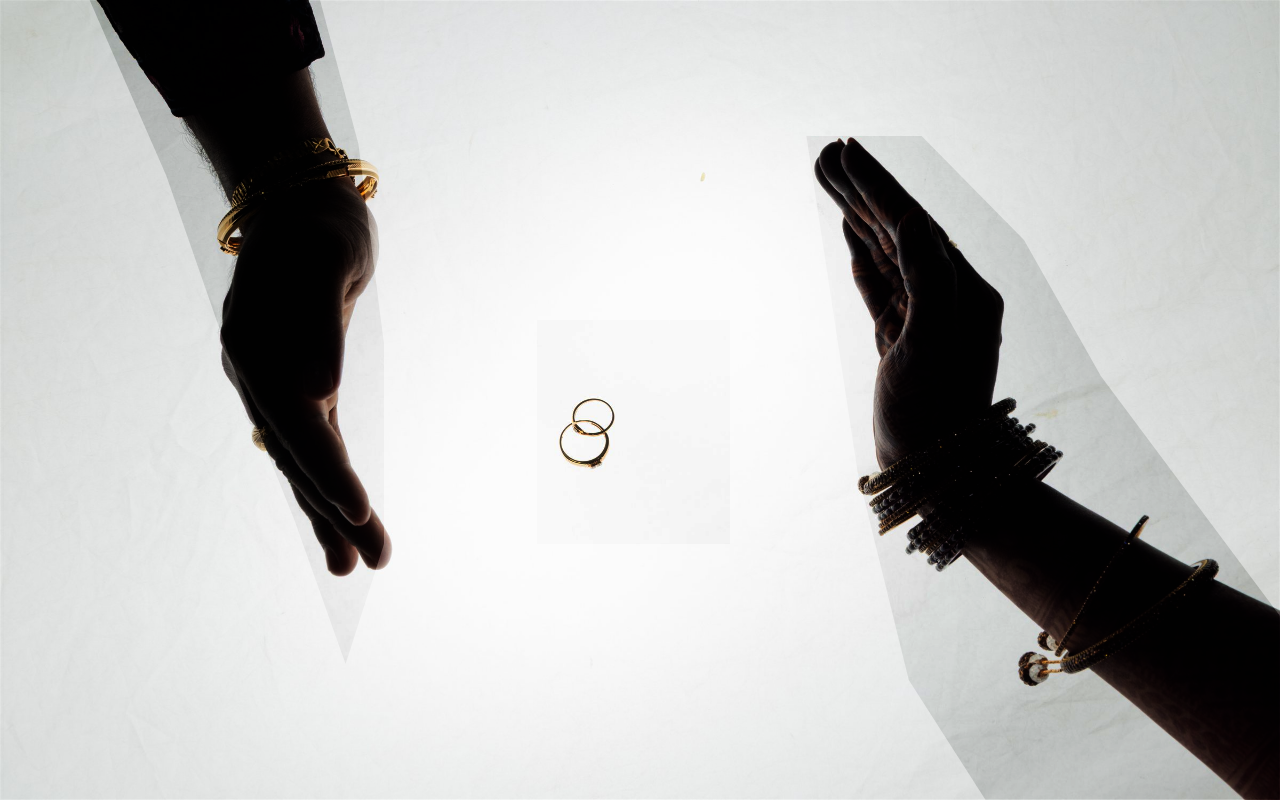
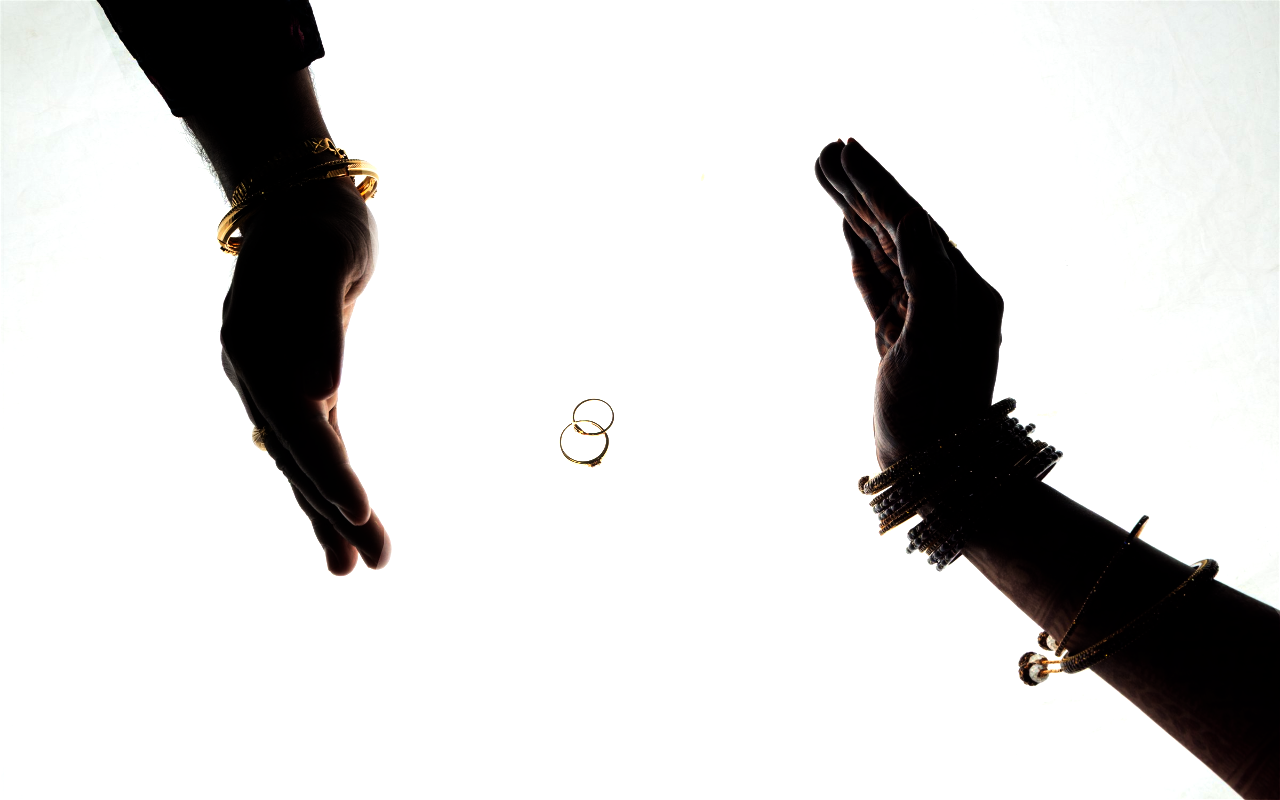
Before and after one commit to 7794048586/Varma_Priya, a React (Vite) app: page / in a window 1280 px wide. Built offline with nearby package versions, Linux system fonts and the light colour scheme.

Commit message:
Remove opening hand animation clip artifacts

```diff
--- a/src/App.css
+++ b/src/App.css
@@ -7,9 +7,9 @@
   z-index: 10;
   overflow: hidden;
   isolation: isolate;
-  /* Matches the natural light-grey/white surface in hands.jpg, including its
-     softer edges. This stays behind the animation on every screen size. */
-  --opening-backdrop: radial-gradient(ellipse 82% 76% at 50% 48%, #fdfdfd 0%, #fafafa 42%, #edf0ee 72%, #d7dad7 100%);
+  /* A clean backdrop lets the clipped hand layers leave without revealing
+     rectangular pieces of the original photo background. */
+  --opening-backdrop: #fff;
   background: var(--opening-backdrop);
   transition: none;
 }
@@ -66,8 +66,9 @@
   display: block;
   width: 100%;
   height: 100%;
-  /* Keep every moving layer aligned with the full-screen photo backdrop. */
-  filter: none;
+  /* Lift the original paper background to pure white. This keeps clip edges
+     invisible while retaining the hands, jewellery and shadows. */
+  filter: brightness(1.12) contrast(1.15);
   transition: transform 1.6s cubic-bezier(0.55, 0, 0.75, 0.4);
 }
 
```
